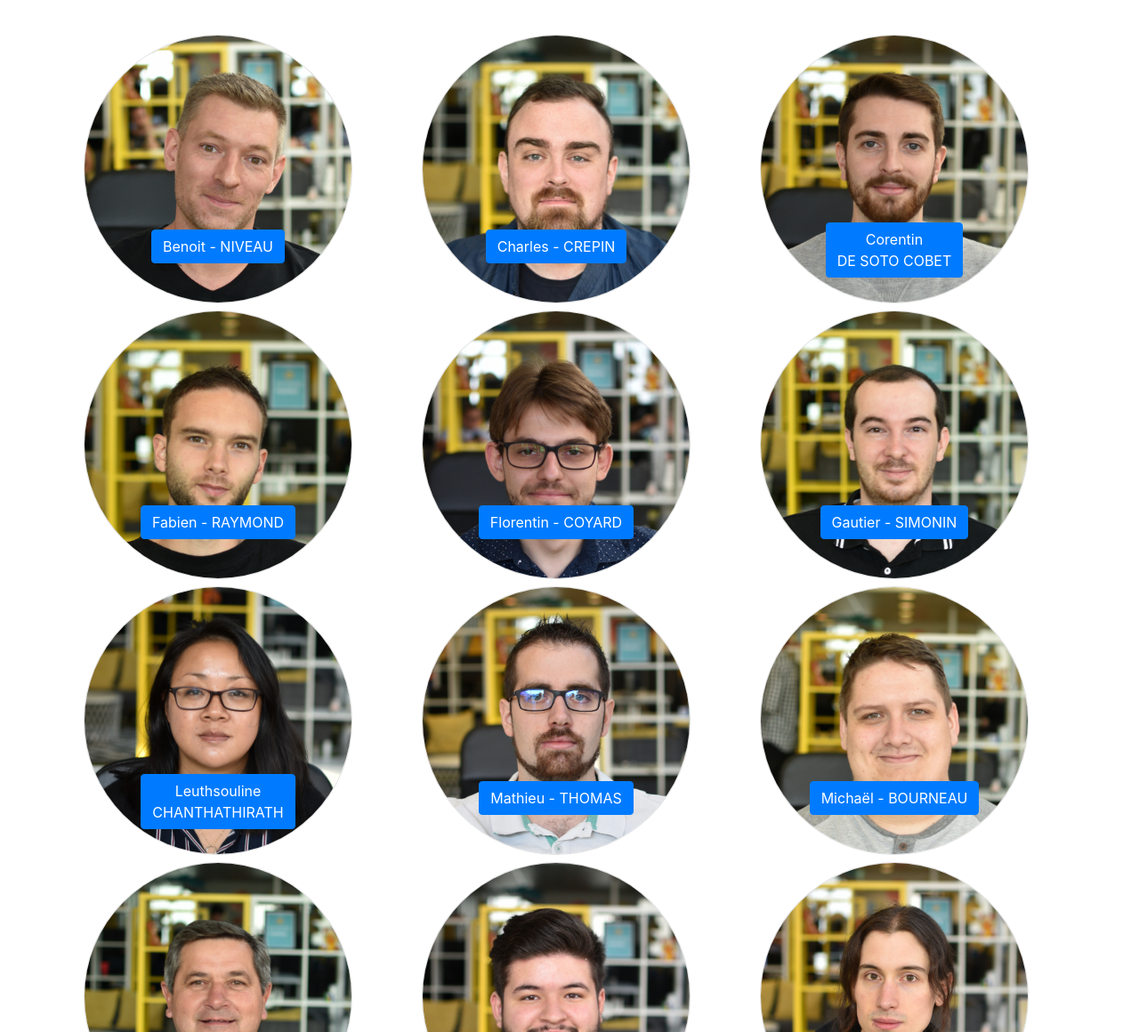
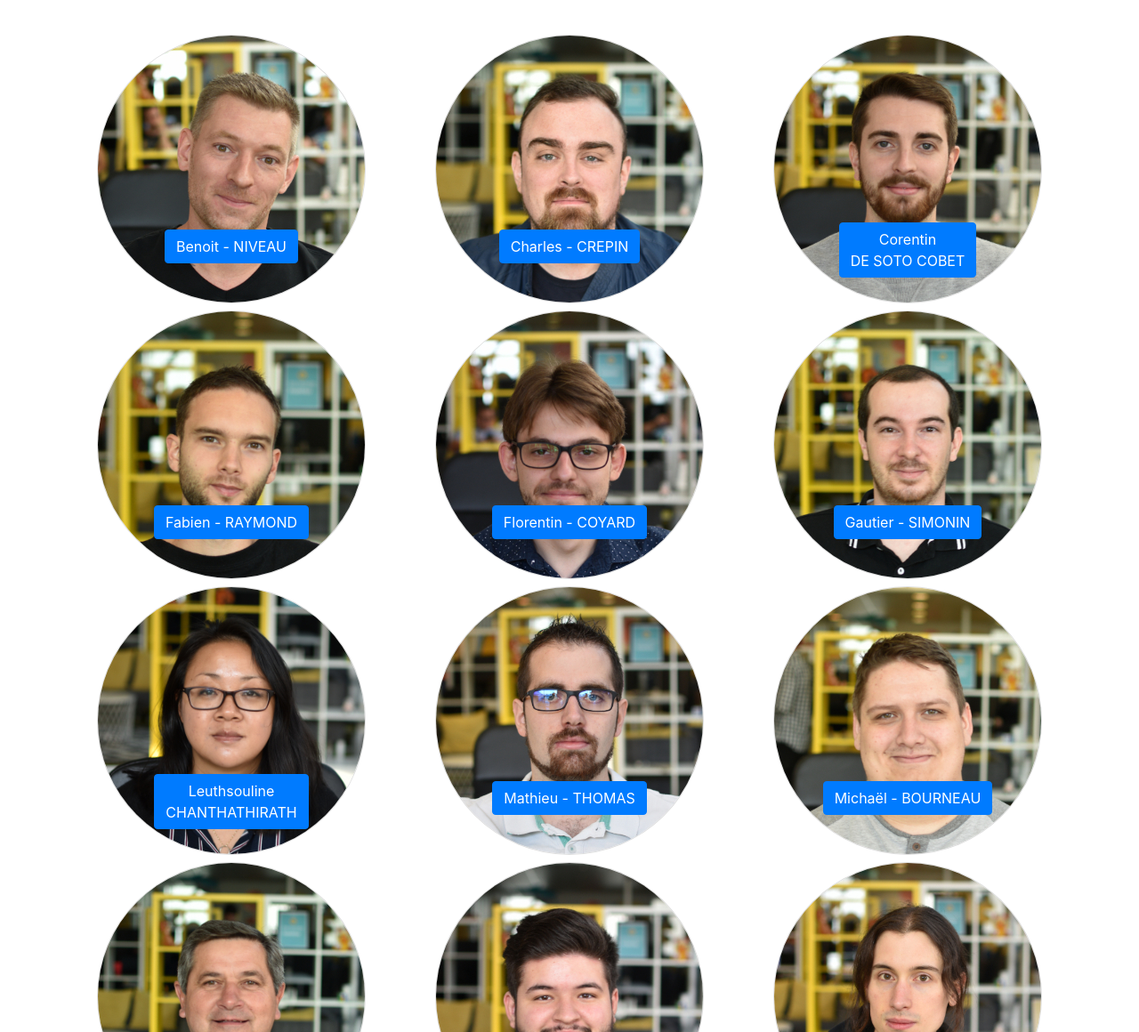
Before and after one commit to Astouline/Projet-1-LeBookDesWilders, a plain HTML site: page index.html in a window 1280 px wide. Shown: the part 291-1451 px from the top of the page at 89% size. Drawn offline with nearby package versions, Linux system fonts and the light colour scheme.

Commit message:
Align pictures

```diff
--- a/index.html
+++ b/index.html
@@ -51,7 +51,7 @@
       </article>
 
       <!-- Wilder Benoit NIVEAU -->
-      <article class="vignette col-sm-12 col-md-6 col-lg-4 p-4">
+      <article class="vignette col-sm-12 col-md-6 col-lg-4 p-4 d-flex justify-content-center">
 
         <figure class="photo card rounded-circle">
           <img class="card-img rounded-circle" src="photos/Benoit300.jpg" alt="Card image">
@@ -80,7 +80,7 @@
       </article>
 
       <!-- Wilder Charles CREPIN -->
-      <article class="vignette col-sm-12 col-md-6 col-lg-4 p-4">
+      <article class="vignette col-sm-12 col-md-6 col-lg-4 p-4 d-flex justify-content-center">
 
         <figure class="photo card rounded-circle">
           <img class="card-img rounded-circle" src="photos/Charles300.jpg" alt="Card image">
@@ -109,7 +109,7 @@
       </article>
 
       <!-- Wilder Corentin DE SOTO COBET -->
-      <article class="vignette col-sm-12 col-md-6 col-lg-4 p-4">
+      <article class="vignette col-sm-12 col-md-6 col-lg-4 p-4 d-flex justify-content-center">
 
         <figure class="photo card rounded-circle">
           <img class="card-img rounded-circle" src="photos/Corentin300.jpg" alt="Card image">
@@ -138,7 +138,7 @@
       </article>
 
       <!-- Wilder Fabien RAYMOND -->
-      <article class="vignette col-sm-12 col-md-6 col-lg-4 p-4">
+      <article class="vignette col-sm-12 col-md-6 col-lg-4 p-4 d-flex justify-content-center">
 
         <figure class="photo card rounded-circle">
           <img class="card-img rounded-circle" src="photos/Fabien300.jpg" alt="Card image">
@@ -167,7 +167,7 @@
       </article>
 
       <!-- Wilder Florentin COYARD -->
-      <article class="vignette col-sm-12 col-md-6 col-lg-4 p-4">
+      <article class="vignette col-sm-12 col-md-6 col-lg-4 p-4 d-flex justify-content-center">
 
         <figure class="photo card rounded-circle">
           <img class="card-img rounded-circle" src="photos/Florentin300.jpg" alt="Card image">
@@ -196,7 +196,7 @@
       </article>
 
       <!-- Wilder Gautier SIMONIN -->
-      <article class="vignette col-sm-12 col-md-6 col-lg-4 p-4">
+      <article class="vignette col-sm-12 col-md-6 col-lg-4 p-4 d-flex justify-content-center">
 
         <figure class="photo card rounded-circle">
           <img class="card-img rounded-circle" src="photos/Gautier300.jpg" alt="Card image">
@@ -225,7 +225,7 @@
       </article>
 
       <!-- Wilder Leuthsouline CHANTHATHIRATH -->
-      <article class="vignette col-sm-12 col-md-6 col-lg-4 p-4">
+      <article class="vignette col-sm-12 col-md-6 col-lg-4 p-4 d-flex justify-content-center">
 
         <figure class="photo card rounded-circle">
           <img class="card-img rounded-circle" src="photos/Leuthsouline300.jpg" alt="Card image">
@@ -254,7 +254,7 @@
       </article>
 
       <!-- Wilder Mathieu THOMAS -->
-      <article class="vignette col-sm-12 col-md-6 col-lg-4 p-4">
+      <article class="vignette col-sm-12 col-md-6 col-lg-4 p-4 d-flex justify-content-center">
 
         <figure class="photo card rounded-circle">
           <img class="card-img rounded-circle" src="photos/Mathieu300.jpg" alt="Card image">
@@ -283,7 +283,7 @@
       </article>
 
       <!-- Wilder Michaël BOURNEAU -->
-      <article class="vignette col-sm-12 col-md-6 col-lg-4 p-4">
+      <article class="vignette col-sm-12 col-md-6 col-lg-4 p-4 d-flex justify-content-center">
 
         <figure class="photo card rounded-circle">
           <img class="card-img rounded-circle" src="photos/Michael300.jpg" alt="Card image">
@@ -312,7 +312,7 @@
       </article>
 
       <!-- Wilder Michel DESCOTES -->
-      <article class="vignette col-sm-12 col-md-6 col-lg-4 p-4">
+      <article class="vignette col-sm-12 col-md-6 col-lg-4 p-4 d-flex justify-content-center">
 
         <figure class="photo card rounded-circle">
           <img class="card-img rounded-circle" src="photos/Michel300.jpg" alt="Card image">
@@ -341,7 +341,7 @@
       </article>
 
       <!-- Wilder Quentin DA SILVA -->
-      <article class="vignette col-sm-12 col-md-6 col-lg-4 p-4">
+      <article class="vignette col-sm-12 col-md-6 col-lg-4 p-4 d-flex justify-content-center">
 
         <figure class="photo card rounded-circle">
           <img class="card-img rounded-circle" src="photos/Quentin300.jpg" alt="Card image">
@@ -370,7 +370,7 @@
       </article>
 
       <!-- Wilder Robin GUERRE -->
-      <article class="vignette col-sm-12 col-md-6 col-lg-4 p-4">
+      <article class="vignette col-sm-12 col-md-6 col-lg-4 p-4 d-flex justify-content-center">
 
         <figure class="photo card rounded-circle">
           <img class="card-img rounded-circle" src="photos/Robin300.jpg" alt="Card image">
@@ -408,7 +408,7 @@
       </section>
 
       <!-- Wilder Clément BECHETOILLE -->
-      <article class="vignette col-sm-12 col-md-6 col-lg-4 p-4">
+      <article class="vignette col-sm-12 col-md-6 col-lg-4 p-4 d-flex justify-content-center">
 
         <figure class="photo card rounded-circle">
           <img class="card-img rounded-circle" src="photos/Clement300.jpg" alt="Card image">
@@ -437,7 +437,7 @@
       </article>
 
       <!-- Wilder Thomas CULDAUT -->
-      <article class="vignette col-sm-12 col-md-6 col-lg-4 p-4">
+      <article class="vignette col-sm-12 col-md-6 col-lg-4 p-4 d-flex justify-content-center">
 
         <figure class="photo card rounded-circle">
           <img class="card-img rounded-circle" src="photos/Thomas300.jpg" alt="Card image">
```
